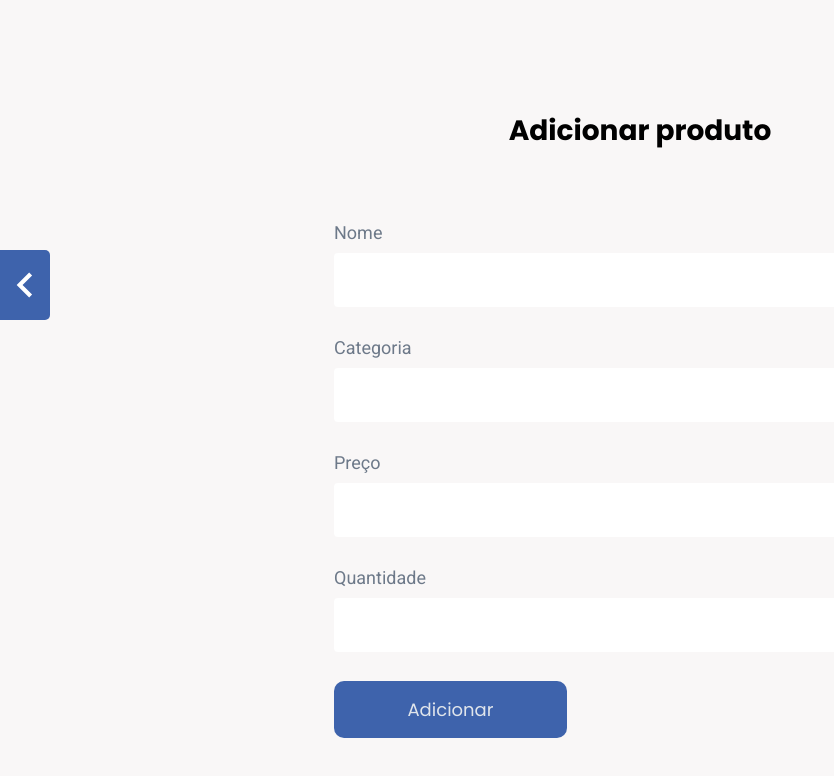
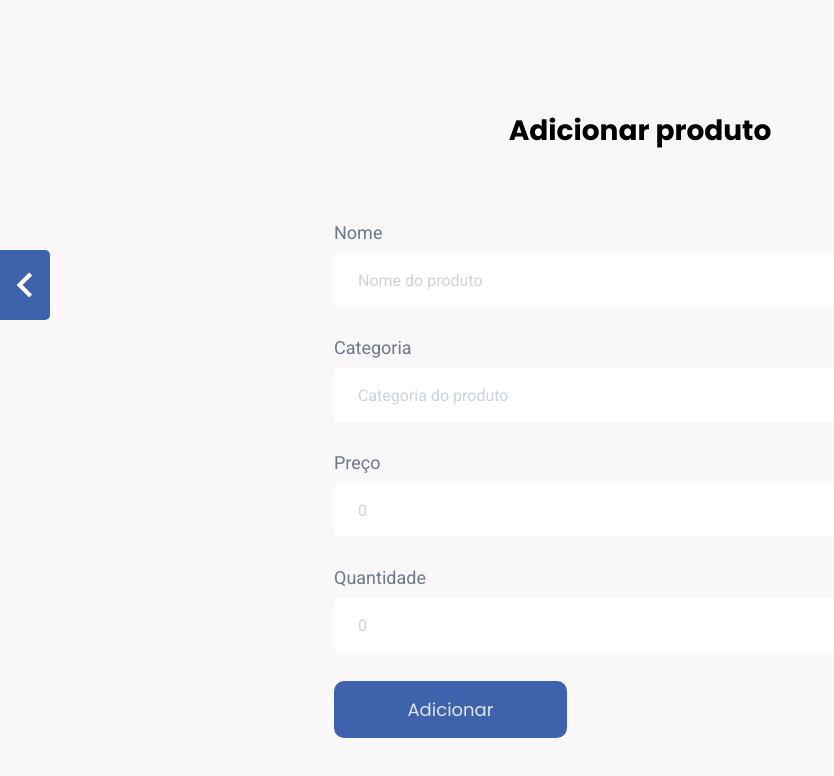
Before and after one commit to santanafx/e-manager, a React (Vite) app: page /produtos in a window 1280 px wide. Shown: the top 776 px of the page, without its empty margins (0-834 px from the left). Built offline with nearby package versions, Linux system fonts and the light colour scheme.

Commit message:
feat: adicionado funcionalidade de realizar requisição POST

```diff
--- a/src/App.tsx
+++ b/src/App.tsx
@@ -14,7 +14,7 @@ function App() {
       <BrowserRouter>
         <Navbar />
         <Routes>
-          <Route path="/dashboard" element={<Dashboard />} />
+          <Route path="/" element={<Dashboard />} />
           <Route path="/produtos" element={<Produtos />} />
           <Route path="/produtos/buscarProdutos" element={<BuscarProdutos />} />
         </Routes>
--- a/src/components/Navbar/index.tsx
+++ b/src/components/Navbar/index.tsx
@@ -43,7 +43,7 @@ export default function Navbar() {
             <nav>
               <div className="navbar__menu__list">
                 <Link
-                  to="/dashboard"
+                  to="/"
                   className="navbar__menu__list__item"
                   tabIndex={1}
                   onClick={toggleDashboardMenu}
--- a/src/css/main.css
+++ b/src/css/main.css
@@ -138,6 +138,9 @@
   line-height: 22px;
   margin-bottom: 29px;
 }
+.produtos__container__form__input::placeholder {
+  color: #ccd2db;
+}
 
 .buscarProdutos__container {
   margin-top: 110px;
@@ -189,6 +192,7 @@
   font-weight: 400;
   font-size: 18px;
   line-height: 27px;
+  cursor: pointer;
 }
 
 * {
--- a/src/pages/Produtos/Index.tsx
+++ b/src/pages/Produtos/Index.tsx
@@ -1,26 +1,106 @@
+import { useState } from 'react'
 import BotaoAdicionar from '../../components/BotaoAdicionar'
 
 export default function Produtos() {
+  const [nome, setNome] = useState('')
+  const [categoria, setCategoria] = useState('')
+  const [preco, setPreco] = useState('')
+  const [quantidade, setQuantidade] = useState('')
+
+  const addItem = (event: React.FormEvent<HTMLFormElement>) => {
+    event.preventDefault()
+
+    const url = 'http://localhost:8000/products'
+
+    const data = {
+      name: nome,
+      price: Number(preco),
+      quantity: Number(quantidade),
+      category: categoria
+    }
+
+    const options = {
+      method: 'POST',
+      headers: {
+        'Content-Type': 'application/json'
+      },
+      body: JSON.stringify(data)
+    }
+
+    fetch(url, options)
+      .then((response) => {
+        if (!response.ok) {
+          throw new Error('Erro na requisição')
+        }
+        return response.json()
+      })
+      .then((data) => {
+        console.log('Resposta:', data)
+      })
+      .catch((error) => {
+        console.error('Erro:', error.message)
+      })
+
+    setNome('')
+    setCategoria('')
+    setPreco('')
+    setQuantidade('')
+  }
+
   return (
     <section className="produtos__container">
       <h2 className="produtos__container__title">Adicionar produto</h2>
-      <form className="produtos__container__form">
-        <label className="produtos__container__form__label" htmlFor="">
+      <form
+        onSubmit={(event) => addItem(event)}
+        className="produtos__container__form"
+      >
+        <label className="produtos__container__form__label" htmlFor="nome">
           Nome
         </label>
-        <input className="produtos__container__form__input" type="text" />
-        <label className="produtos__container__form__label" htmlFor="">
+        <input
+          className="produtos__container__form__input"
+          type="text"
+          placeholder="Nome do produto"
+          id="nome"
+          value={nome}
+          onChange={(event) => setNome(event.target.value)}
+        />
+        <label className="produtos__container__form__label" htmlFor="categoria">
           Categoria
         </label>
-        <input className="produtos__container__form__input" type="text" />
-        <label className="produtos__container__form__label" htmlFor="">
+        <input
+          className="produtos__container__form__input"
+          type="text"
+          placeholder="Categoria do produto"
+          id="categoria"
+          value={categoria}
+          onChange={(event) => setCategoria(event.target.value)}
+        />
+        <label className="produtos__container__form__label" htmlFor="preco">
           Preço
         </label>
-        <input className="produtos__container__form__input" type="text" />
-        <label className="produtos__container__form__label" htmlFor="">
+        <input
+          className="produtos__container__form__input"
+          type="text"
+          placeholder="0"
+          id="preco"
+          value={preco}
+          onChange={(event) => setPreco(event.target.value)}
+        />
+        <label
+          className="produtos__container__form__label"
+          htmlFor="quantidade"
+        >
           Quantidade
         </label>
-        <input className="produtos__container__form__input" type="text" />
+        <input
+          className="produtos__container__form__input"
+          type="text"
+          placeholder="0"
+          id="quantidade"
+          value={quantidade}
+          onChange={(event) => setQuantidade(event.target.value)}
+        />
         <BotaoAdicionar />
       </form>
     </section>
--- a/src/store/index.ts
+++ b/src/store/index.ts
@@ -1,10 +1,12 @@
 import { configureStore } from '@reduxjs/toolkit'
 
 import navbarReducer from './reducers/navbar'
+import produtosReducer from './reducers/produtos'
 
 export const store = configureStore({
   reducer: {
-    navbar: navbarReducer
+    navbar: navbarReducer,
+    produtos: produtosReducer
   }
 })
 
--- /dev/null
+++ b/src/store/reducers/produtos.ts
@@ -0,0 +1,22 @@
+import { createSlice } from '@reduxjs/toolkit'
+import { Produtos } from '../../types'
+
+type ProdutosState = {
+  items: Produtos[]
+}
+
+const initialState: ProdutosState = {
+  items: []
+}
+
+const produtosSlice = createSlice({
+  name: 'produtos',
+  initialState,
+  reducers: {
+    //  add: (state, action: PayloadAction<Produtos>) =>{
+    //  }
+  }
+})
+
+// export const {  } = produtosSlice.actions
+export default produtosSlice.reducer
--- a/src/styles/_botaoAdicionar.scss
+++ b/src/styles/_botaoAdicionar.scss
@@ -12,4 +12,5 @@
   font-weight: 400;
   font-size: 18px;
   line-height: 27px;
+  cursor: pointer;
 }
--- a/src/styles/_produtos.scss
+++ b/src/styles/_produtos.scss
@@ -41,5 +41,9 @@
       line-height: 22px;
       margin-bottom: 29px;
     }
+
+    &__input::placeholder {
+      color: variables.$input-color;
+    }
   }
 }
--- /dev/null
+++ b/src/types/index.ts
@@ -0,0 +1,7 @@
+export type Produtos = {
+  id: string
+  nome: string
+  categoria: string
+  preco: number
+  quantidade: number
+}
--- /dev/null
+++ b/src/utils/index.ts
@@ -0,0 +1,6 @@
+export const parseToBrl = (amount = 0) => {
+  return new Intl.NumberFormat('pr-br', {
+    style: 'currency',
+    currency: 'BRL'
+  }).format(amount)
+}
```
Also changed, not shown: 1 other file (tests, documents, lock files or other folders).
